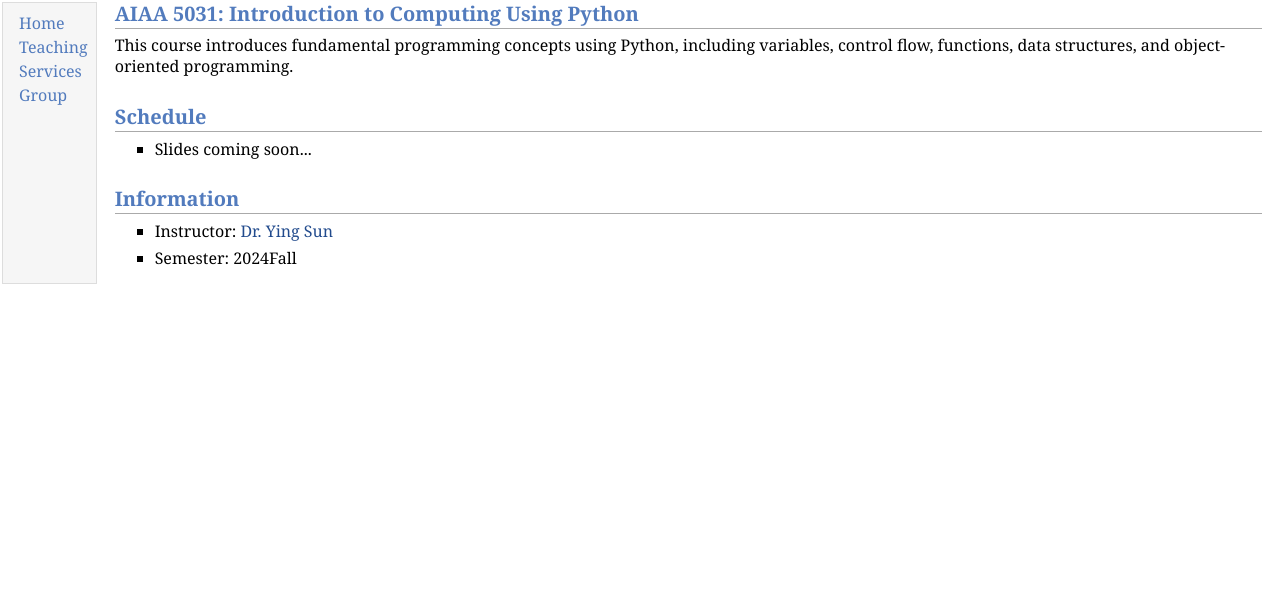
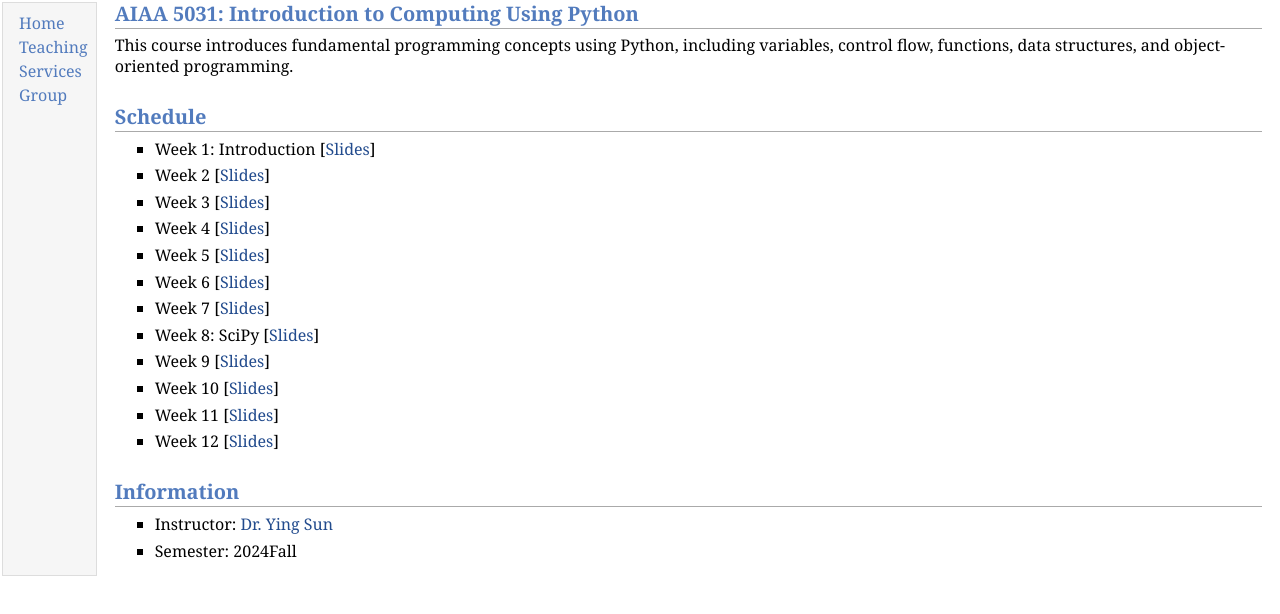
Before and after one commit to sunyinggilly/sunyinggilly.github.io, a plain HTML site: page AIAA5031/index.html in a window 1280 px wide. Drawn offline with Linux system fonts and the light colour scheme.

Commit message:
Add AIAA5031 course page - 12 weeks of slides

```diff
--- a/AIAA5031/index.html
+++ b/AIAA5031/index.html
@@ -18,10 +18,32 @@
 </td>
 <td id="layout-content">
 <h2>AIAA 5031: Introduction to Computing Using Python</h2>
-<p>This course introduces fundamental programming concepts using Python, including variables, control flow, functions, data structures, and object-oriented programming.</p>
+<p>This course introduces fundamental programming concepts using Python, including variables, control flow, functions, data structures, and object-oriented programming.</ </p>
 <h2>Schedule</h2>
 <ul>
-<li><p>Slides coming soon...</p>
+<li><p>Week 1: Introduction [<a href="slides/week1-intro-long.pptx">Slides</a>]</p>
+</li>
+<li><p>Week 2 [<a href="slides/week2.pptx">Slides</a>]</p>
+</li>
+<li><p>Week 3 [<a href="slides/week3.pptx">Slides</a>]</p>
+</li>
+<li><p>Week 4 [<a href="slides/week4.pptx">Slides</a>]</p>
+</li>
+<li><p>Week 5 [<a href="slides/week5.pptx">Slides</a>]</p>
+</li>
+<li><p>Week 6 [<a href="slides/week6.pptx">Slides</a>]</p>
+</li>
+<li><p>Week 7 [<a href="slides/week7.pptx">Slides</a>]</p>
+</li>
+<li><p>Week 8: SciPy [<a href="slides/week8-scipy.pptx">Slides</a>]</p>
+</li>
+<li><p>Week 9 [<a href="slides/week9.pptx">Slides</a>]</p>
+</li>
+<li><p>Week 10 [<a href="slides/week10.pptx">Slides</a>]</p>
+</li>
+<li><p>Week 11 [<a href="slides/week11.pptx">Slides</a>]</p>
+</li>
+<li><p>Week 12 [<a href="slides/week12.pptx">Slides</a>]</p>
 </li>
 </ul>
 <h2>Information</h2>
```
Also changed, not shown: 12 other files.
